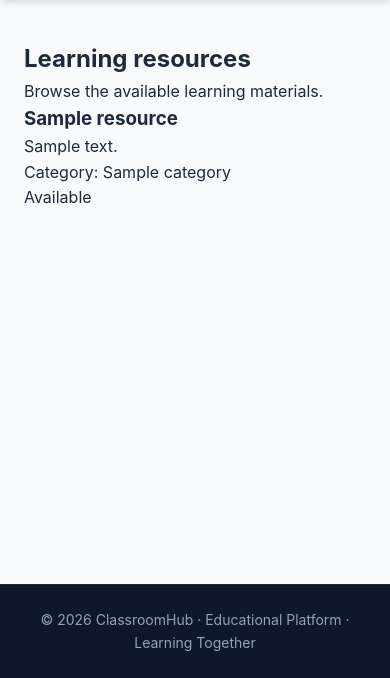
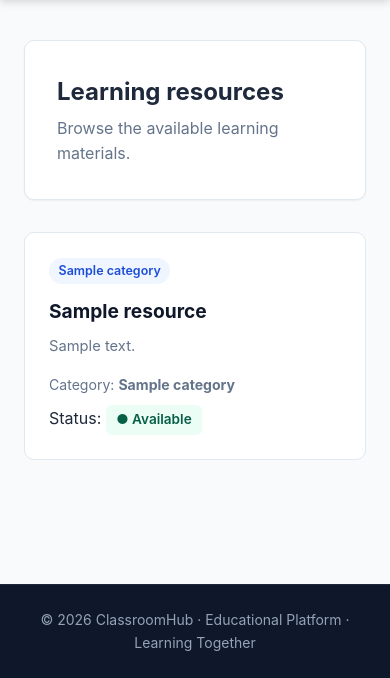
Before and after one commit to ypaoolp/Laboratorio-06, a Django app: page /resources/ in a window 390 px wide. Shown: the part 166-844 px from the top of the page. Run offline with Django 5.2, Linux system fonts and the light colour scheme; tables that the repository leaves empty hold one stand-in row (values such as "Sample post").

Commit message:
style: mejoras visuales y dise?o responsivo en templates

```diff
--- a/pages/templates/pages/resources.html
+++ b/pages/templates/pages/resources.html
@@ -1,38 +1,38 @@
-
 {% extends "pages/base.html" %}
 
 {% block title %}Resources | ClassroomHub{% endblock %}
 
 {% block content %}
+<div class="card" style="margin-bottom: 2rem;">
+    <h2>Learning resources</h2>
+    <p style="color: var(--text-muted); margin-top: 0.25rem;">Browse the available learning materials.</p>
+</div>
 
-<h2>Learning resources</h2>
-
-<p>Browse the available learning materials.</p>
-
+<div class="grid-cards">
     {% for resource in resources %}
-
-    <article class="resource">
-
+        <article class="resource resource-card">
+            <div>
+                <span class="badge-category">{{ resource.category.name }}</span>
                 <h3>{{ resource.title }}</h3>
-
-        <p>{{ resource.description }}</p>
-
-        <p>
-            Category: {{ resource.category.name }}
+                {% if resource.description %}
+                    <p style="color: var(--text-muted); font-size: 0.92rem; margin-bottom: 1rem;">{{ resource.description }}</p>
+                {% endif %}
+                <p style="font-size: 0.88rem; color: var(--text-muted); margin-bottom: 0.5rem;">
+                    Category: <strong>{{ resource.category.name }}</strong>
                 </p>
-
+            </div>
+            <div>
+                <p>Status:
                     {% if resource.available %}
-            <p>Available</p>
+                        <span class="badge-status badge-available">● Available</span>
                     {% else %}
-            <p>Coming soon</p>
+                        <span class="badge-status badge-coming-soon">● Coming soon</span>
                     {% endif %}
-
+                </p>
+            </div>
         </article>
-
     {% empty %}
-
-    <p>No resources are available.</p>
-
+        <p style="color: var(--text-muted); grid-column: 1 / -1;">No resources are available.</p>
     {% endfor %}
-
+</div>
 {% endblock %}
```
Also changed, not shown: pages/templates/pages/about.html (+13 -2 lines), pages/templates/pages/home.html (+8 -4 lines). Lines whose indentation alone changed are shown as unchanged.
